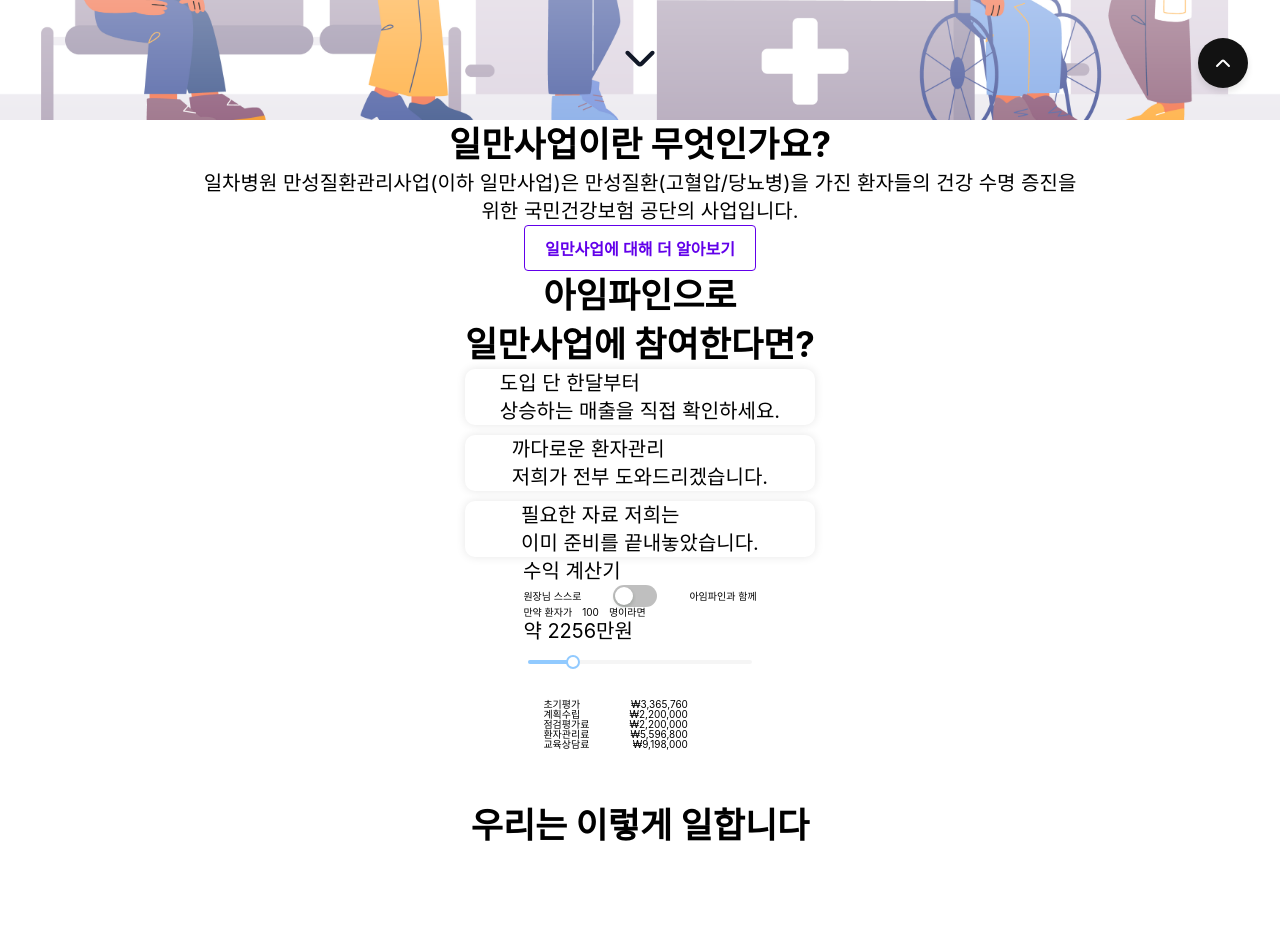
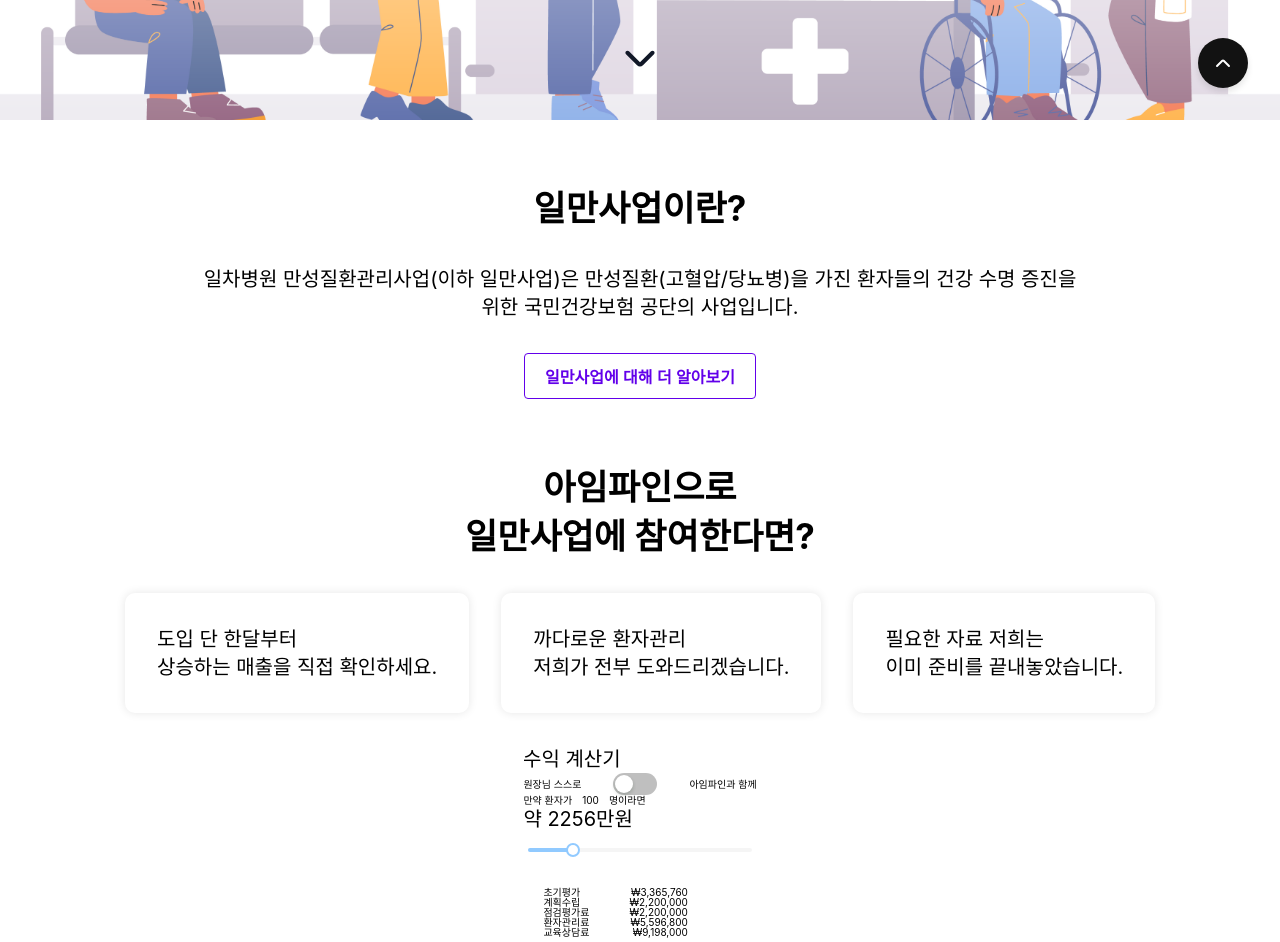
Before and after one commit to Leonamin/ilman-business, a Nuxt app: page / in a window 1280 px wide. Shown: the part 680-1622 px from the top of the page. Built offline with nearby package versions, Linux system fonts and the light colour scheme; a web font is replaced by a local one.

Commit message:
# EDIT - Feature UI 수정

```diff
--- a/components/introduction/page/Feature.vue
+++ b/components/introduction/page/Feature.vue
@@ -28,8 +28,8 @@ const features: FeatureModel[] = [
   <div class="layout">
     <div class="explanation">
       <AnimatedElement>
-        <h2>일만사업이란 무엇인가요?</h2>
-        <h5>일차병원 만성질환관리사업(이하 일만사업)은 만성질환(고혈압/당뇨병)을 가진 환자들의 건강 수명 증진을 위한 국민건강보험 공단의 사업입니다.</h5>
+        <h2 class="spc-bottom">일만사업이란?</h2>
+        <h5 class="spc-bottom">일차병원 만성질환관리사업(이하 일만사업)은 만성질환(고혈압/당뇨병)을 가진 환자들의 건강 수명 증진을 위한 국민건강보험 공단의 사업입니다.</h5>
       </AnimatedElement>
 
       <SolidButton preset="primaryOutline" text="일만사업에 대해 더 알아보기"/>
@@ -37,11 +37,14 @@ const features: FeatureModel[] = [
     <div class="feature">
       <AnimatedElement>
 
-        <h2>
+        <h2 class="spc-bottom">
           아임파인으로<br>일만사업에 참여한다면?
         </h2>
+      </AnimatedElement>
+      <AnimatedElement :threshold=0.1>
+
         <div class="card-container">
-          <div class="card" v-for="feature in features" :key="feature.title">
+          <div class="card spc-bottom" v-for="feature in features" :key="feature.title">
             <h3>{{ feature.title }}</h3>
           </div>
         </div>
@@ -61,6 +64,10 @@ const features: FeatureModel[] = [
   font-family: 'Noto Sans KR', sans-serif;
 }
 
+.spc-bottom {
+  margin-bottom: var(--padding-large);
+}
+
 /* 일만사업 설명 스타일링 */
 
 .explanation {
@@ -70,6 +77,7 @@ const features: FeatureModel[] = [
   justify-content: center;
   align-items: center;
   text-align: center;
+  padding-top: var(--padding-xlarge);
 }
 
 .explanation h2 {
@@ -90,6 +98,7 @@ const features: FeatureModel[] = [
   justify-content: center;
   align-items: center;
   width: 100%;
+  padding-top: var(--padding-xlarge);
 }
 
 .feature h2 {
@@ -101,18 +110,19 @@ const features: FeatureModel[] = [
 
 .card-container {
   display: flex;
-  flex-direction: column;
+  flex-direction: row;
   justify-content: center;
+  align-items: center;
   width: 100%;
-  gap: 1rem;
+  gap: var(--padding-large);
 }
 
 .card {
+  padding: var(--padding-large);
   white-space: pre-wrap;
   display: flex;
   flex-direction: column;
   justify-content: space-between;
-  align-items: center;
   border-radius: 1rem;
   box-shadow: 0 0 10px rgba(0, 0, 0, 0.1);
 }
@@ -137,6 +147,14 @@ const features: FeatureModel[] = [
     font-weight: bold;
     text-align: center;
   }
+
+  .card-container {
+    flex-direction: column;
+  }
+
+  .card {
+    margin-inline: var(--padding-large);
+  }
 }
 
 </style>
```
